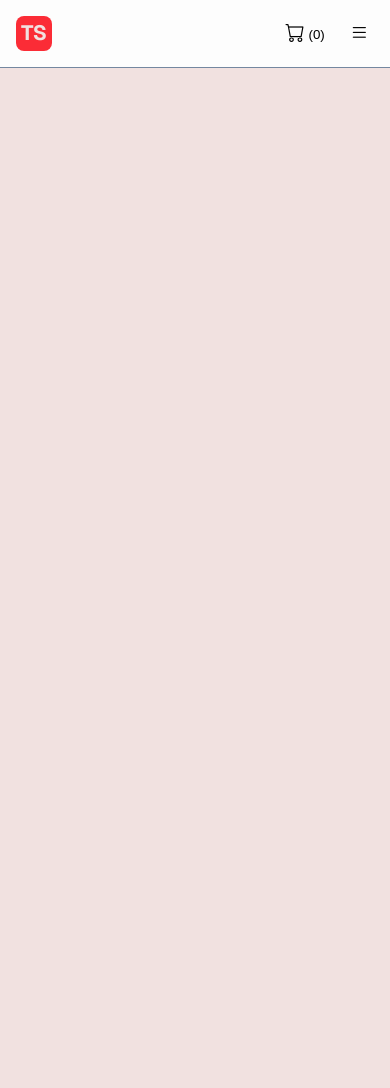
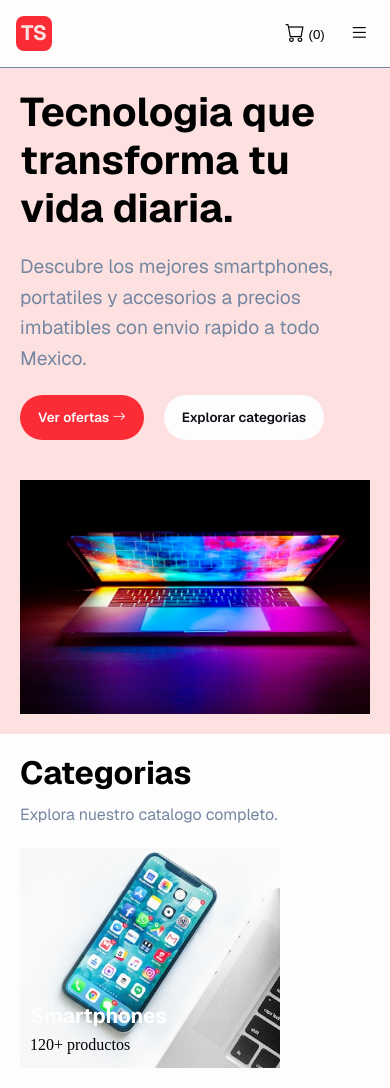
Before and after one commit to Leonardo291024/TechStore, a plain HTML site: page index.html in a window 390 px wide. Before the commit the page ends 844 px from the top, so only its background shows below. Drawn offline with nearby package versions, Linux system fonts and the light colour scheme.

Commit message:
03. Banner(Desktop,mobile) con estilos

```diff
--- a/index.html
+++ b/index.html
@@ -61,6 +61,49 @@
         </div>
     </section>
 
+    <section class="banner">
+        <div class="banner-slogan-btns">
+            <div class="div-slogan">
+                <h2>
+                    Tecnologia que transforma tu vida diaria.
+                </h2>
+                <p>
+                    Descubre los mejores smartphones, portatiles y accesorios a precios imbatibles con envio rapido a todo Mexico.
+                </p>
+            </div>
+        <div class="div-btns-banner">
+            <button class="btn-ofertas">
+                Ver  ofertas
+                <i class="bi bi-arrow-right"></i>
+            </button>
+            <button class="btn-categorias">
+                Explorar categorias
+            </button>
+        </div>
+        </div>
+
+        <div class="div-imagen-banner">
+            <img src="./images/portatil-banner.jpg" alt="portatil banner">
+        </div>
+    </section>
+
+    <main>
+        <section class="container-categorias">
+            <div class="categorias-div">
+                <h2>Categorias</h2>
+                <p>
+                    Explora nuestro catalogo completo.
+                </p>
+            </div>
+            <section class="categorias">
+                <div class="categoria">
+                    <p>Smartphones</p>
+                    <p>120+ productos</p>
+                </div>
+            </section>
+        </section>
+    </main>
+
     <script src="./js/acciones.js"></script>
 </body>
 </html>
--- a/styles/styles.css
+++ b/styles/styles.css
@@ -7,7 +7,7 @@
     --color-fondo2: #fdfdfd;
     --color-acento: #fb2c36;
     --color-acento-glow: rgba(0, 212, 255, 0.3);
-    --color-superficie: #f1e1e0;
+    --color-superficie: #fde0e0;
     --color-hover: #f6928b;
     /*--texto-principal: #F0F4F8;*/
     --texto-secundario: #7487a0;
@@ -178,6 +178,104 @@ header .menu-btn:hover, .cart-btn:hover, .close-btn:hover, .perfil-btn:hover{
     border-color: var(--color-hover);
 }
 
+/*BANNER*/
+
+.banner{
+    padding: 20px;
+    font-family: "Geist", sans-serif;
+}
+
+.banner-slogan-btns{
+    max-width: 540px;
+}
+
+.banner .div-slogan h2{
+    font-size: 2.5rem;
+    font-weight: bold;
+    margin-bottom: 20px;
+}
+
+.banner .div-slogan p{
+    font-size: 1.2rem;
+    font-weight: 400;
+    color: var(--texto-secundario);
+    margin-bottom: 20px;
+}
+
+.banner .div-btns-banner{
+    display: flex;
+    gap: 20px;
+    margin-bottom: 40px;
+}
+
+.banner .div-btns-banner .btn-ofertas{
+    padding: 14px 18px 14px;
+    border: none;
+    border-radius: 50px;
+    background-color: var(--color-acento);
+    color: var(--color-fondo2);
+    font-weight: 600;
+    font-family: "Geist", sans-serif;
+}
+
+.banner .div-btns-banner .btn-categorias{
+    padding: 14px 18px 14px;
+    border: none;
+    border-radius: 50px;
+    background-color: var(--color-fondo2);
+    color: var(--color-fondo);
+    font-weight: 600;
+    font-family: "Geist", sans-serif;
+}
+
+.banner .div-imagen-banner img{
+    margin: 0 auto;
+}
+
+main{
+    background-color: var(--color-fondo2);
+    padding: 20px;
+}
+
+/*SECCION DE CATEGORIAS*/
+
+.categorias-div h2{
+    font-size: 2rem;
+    font-family: "Geist", sans-serif;
+    font-weight: 700;
+    margin-bottom: 10px;
+}
+
+.categorias-div p{
+    font-family: "Geist", sans-serif;
+    color: var(--texto-secundario);
+    margin-bottom: 20px;
+}
+
+.container-categorias .categorias .categoria{
+    background-image: url(../images/images-categorias/phone-categia.jpg);
+    background-position: center;
+    background-repeat: no-repeat;
+    background-size: cover;
+
+    width: 260px;
+    height: 220px;
+    padding: 10px;
+
+    display: flex;
+    flex-direction: column;
+    justify-content: end;
+}
+
+.categorias .categoria p:nth-child(1){
+    font-family: "Geist", sans-serif;
+    font-weight: bold;
+    color: var(--color-fondo2);
+    font-size: 1.3rem;
+}
+
+
+
 /*VERSION DESKTOP*/
 
 @media(min-width: 640px){
@@ -252,4 +350,12 @@ header .menu-btn:hover, .cart-btn:hover, .close-btn:hover, .perfil-btn:hover{
         color: var(--color-fondo);
     }
 
+    /*BANNER*/
+
+    .banner{
+        display: flex;
+        align-items: center;
+        gap: 50px;
+    }
+
 }
```
Also changed, not shown: images/images-categorias/accesorio-categorias.jpg (added), images/images-categorias/audio-categorias.jpg (added), images/images-categorias/laptop-categora.jpg (added), images/images-categorias/phone-categia.jpg (added), images/portatil-banner.jpg (added).
